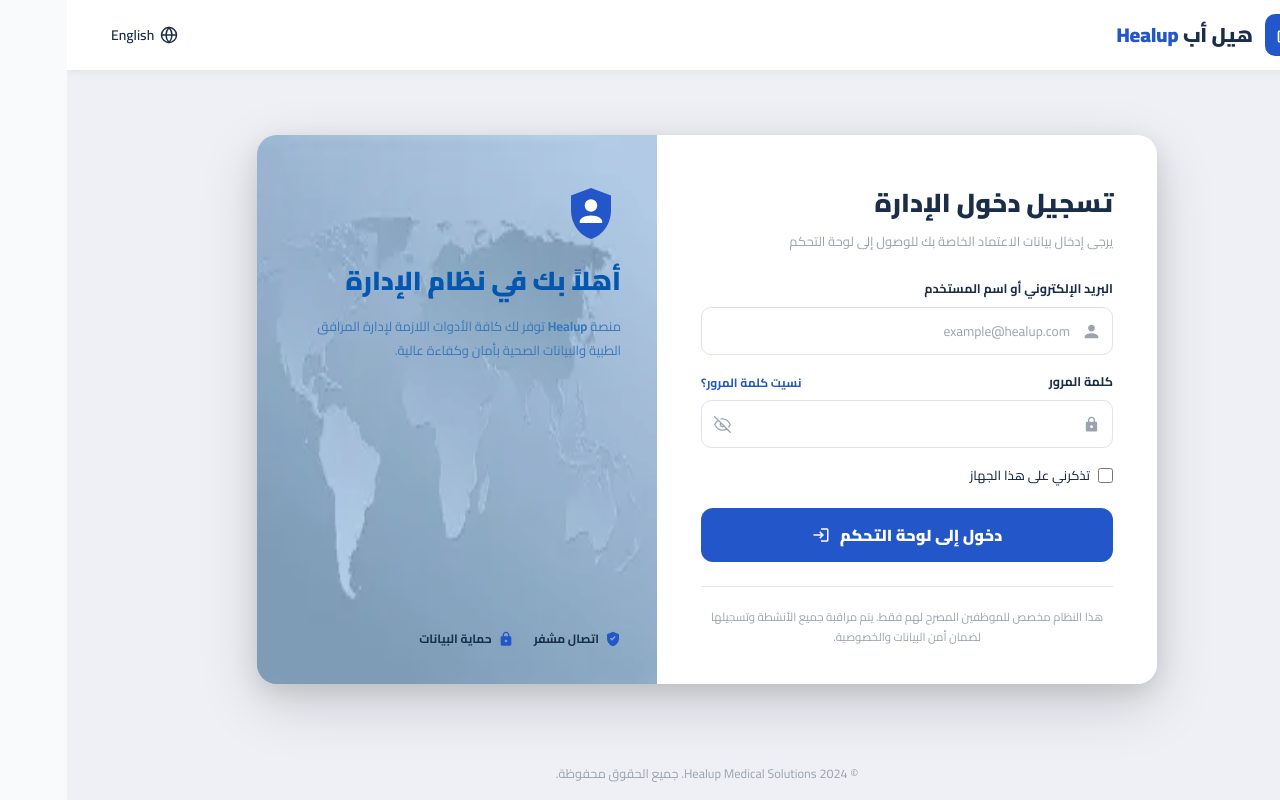
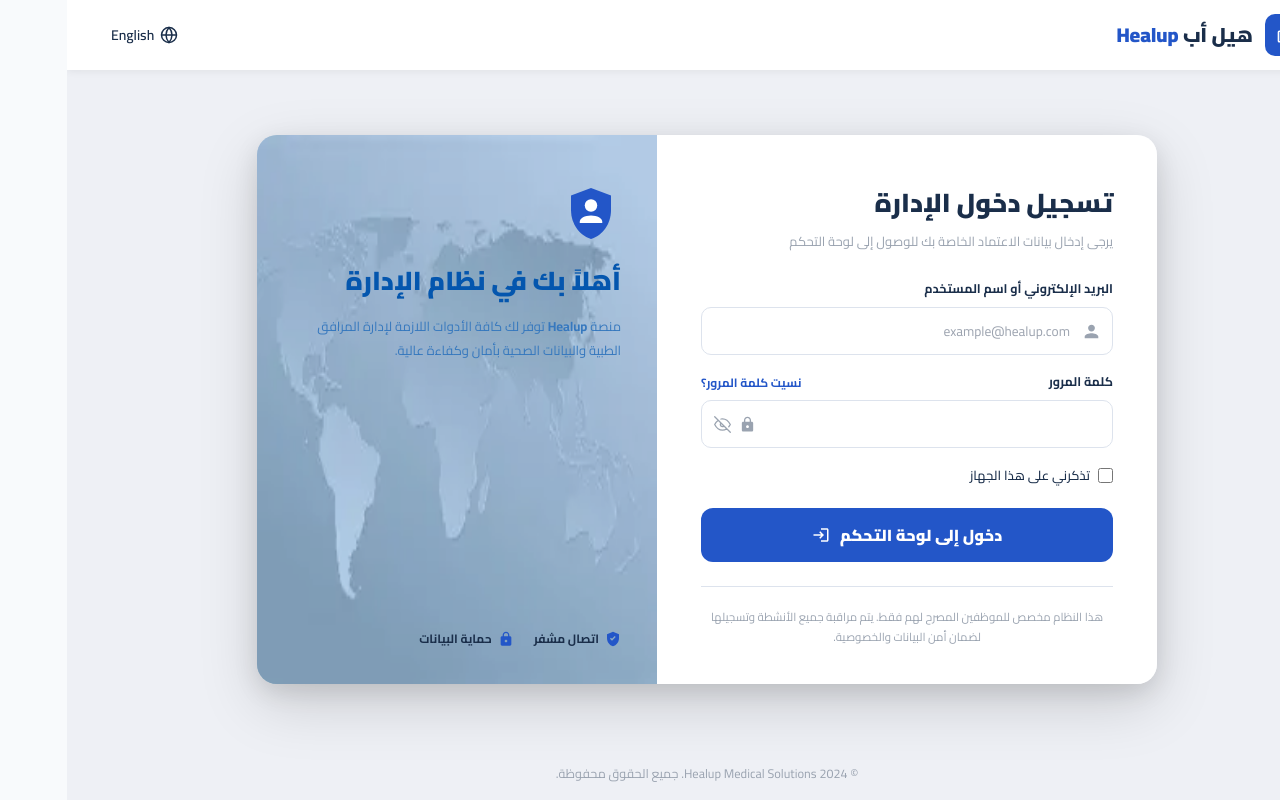
Before and after one commit to TUSK56/healup_frontend, a Next.js app: page /admin-login in a window 1280 px wide. Built offline with nearby package versions, Linux system fonts and the light colour scheme; no server answers.

Commit message:
fix(ui): update HealupPasswordInput and PharmacyProfileSource

```diff
--- a/src/components/auth/HealupPasswordInput.tsx
+++ b/src/components/auth/HealupPasswordInput.tsx
@@ -14,7 +14,7 @@ export type HealupPasswordInputProps = {
   autoComplete?: string;
   name?: string;
   id?: string;
-  /** Matches admin-login: lock toward text start, eye on opposite side */
+  /** When true, use Arabic layout: text RTL, lock + show-password on the left, matching pharmacy email right padding. */
   rtl?: boolean;
   inputStyle?: React.CSSProperties;
 };
@@ -34,9 +34,10 @@ export default function HealupPasswordInput({
   rtl = false,
   inputStyle,
 }: HealupPasswordInputProps) {
-  const lockSide = rtl ? "right" : "left";
-  const eyeSide = rtl ? "left" : "right";
-  const padding = rtl ? "13px 42px 13px 46px" : "13px 46px 13px 42px";
+  /** LTR: lock left, eye right — same inset as admin-login. RTL: lock + eye on the left (like the email icon side) with 16px padding on the right so dots align with the email text. */
+  const padding = rtl ? "13px 16px 13px 58px" : "13px 46px 13px 42px";
+  const eyeLeftRtl = 13;
+  const lockLeftRtl = 38;
 
   const baseInput: React.CSSProperties = {
     width: "100%",
@@ -69,10 +70,11 @@ export default function HealupPasswordInput({
       <span
         style={{
           position: "absolute",
-          [lockSide]: EDGE,
+          ...(rtl ? { left: lockLeftRtl } : { left: EDGE }),
           pointerEvents: "none",
           display: "flex",
           alignItems: "center",
+          zIndex: 1,
         }}
         aria-hidden
       >
@@ -86,13 +88,14 @@ export default function HealupPasswordInput({
         aria-label={showPassword ? "إخفاء كلمة المرور" : "إظهار كلمة المرور"}
         style={{
           position: "absolute",
-          [eyeSide]: EDGE,
+          ...(rtl ? { left: eyeLeftRtl } : { right: EDGE }),
           background: "none",
           border: "none",
           cursor: "pointer",
           padding: 0,
           display: "flex",
           alignItems: "center",
+          zIndex: 2,
         }}
       >
         {showPassword ? (
--- a/src/components/pharmacy/views/PharmacyProfileSource.tsx
+++ b/src/components/pharmacy/views/PharmacyProfileSource.tsx
@@ -600,6 +600,7 @@ function PasswordField({
   invalid?: boolean;
   shake?: boolean;
 }) {
+  const { isRTL } = useLocale();
   const [showPassword, setShowPassword] = useState(false);
   return (
     <div className={`space-y-1 text-start ${shake ? "healup-shake" : ""}`}>
@@ -617,7 +618,7 @@ function PasswordField({
           showPassword={showPassword}
           onToggleShow={() => setShowPassword((v) => !v)}
           autoComplete="new-password"
-          rtl
+          rtl={isRTL}
           inputStyle={{
             fontSize: 14,
             borderColor: invalid ? "#ef4444" : undefined,
```
